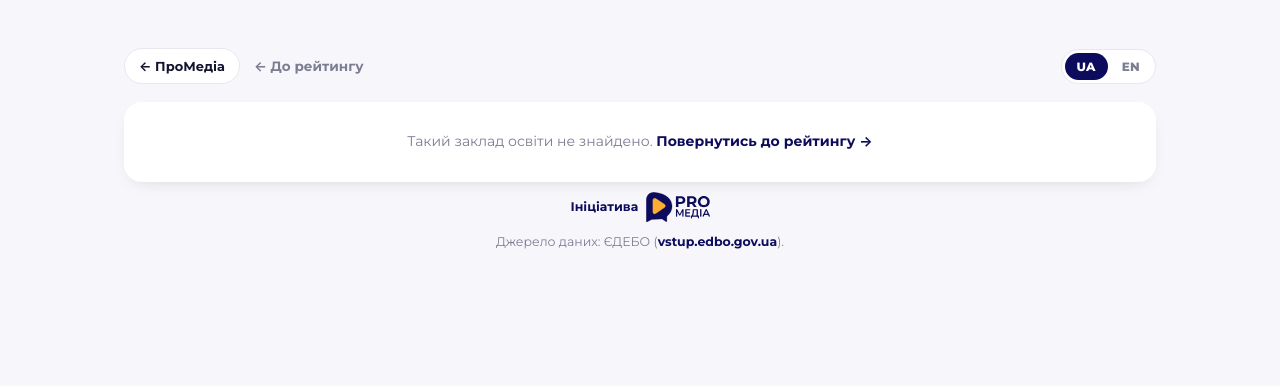
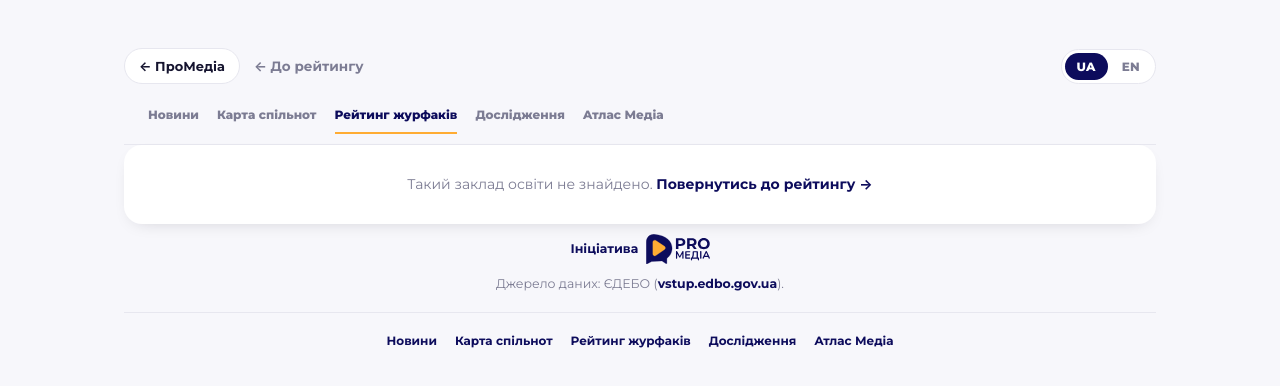
Before and after one commit to Ianitskyi/Journalism2026, a website: page university.html in a window 1280 px wide. Drawn offline with nearby package versions, Linux system fonts and the light colour scheme; a web font is replaced by a local one.

Commit message:
Unify ProMedia network navigation

```diff
--- a/css/style.css
+++ b/css/style.css
@@ -103,6 +103,55 @@ a { color: inherit; }
 .lang-btn.active { background: var(--ink); color: #fff; }
 
 .lang-btn:not(.active):hover { color: var(--ink); }
+
+/* ---------- ProMedia network navigation ---------- */
+
+.network-nav {
+  max-width: 1200px;
+  margin: 10px auto 0;
+  padding: 0 24px 10px;
+  display: flex;
+  align-items: center;
+  gap: 6px 18px;
+  border-bottom: 1px solid var(--border);
+  overflow-x: auto;
+  scrollbar-width: thin;
+}
+
+.network-link {
+  flex: 0 0 auto;
+  padding: 6px 0 9px;
+  border-bottom: 2px solid transparent;
+  color: var(--muted);
+  font-size: 12px;
+  font-weight: 800;
+  line-height: 1.2;
+  text-decoration: none;
+}
+
+.network-link:hover,
+.network-link.active { border-color: var(--accent); color: var(--ink); }
+.network-en { display: none; }
+html[lang="en"] .network-uk { display: none; }
+html[lang="en"] .network-en { display: inline; }
+
+.network-footer {
+  display: flex;
+  flex-wrap: wrap;
+  justify-content: center;
+  gap: 8px 18px;
+  margin-top: 18px;
+  padding-top: 18px;
+  border-top: 1px solid var(--border);
+}
+
+.network-footer a { color: var(--muted); font-size: 12px; font-weight: 700; text-decoration: none; }
+.network-footer a:hover { color: var(--ink); }
+
+/* Match the shared Map layout while keeping ranking controls intact. */
+.utility-bar, .hero-inner, .wrap, .site-footer, .page-nav-row, .uni-wrap { max-width: 1200px; }
+.hero { background: transparent; border-bottom: 0; padding: 36px 24px 8px; }
+.wrap { padding-top: 20px; }
 
 /* ---------- hero ---------- */
 
@@ -1045,3 +1094,9 @@ td {
   thead th:nth-child(3), td:nth-child(3) { width: 56px; }
   thead th:nth-child(4), td:nth-child(4) { width: 54px; }
 }
+
+.site-footer { max-width: 1200px; }
+@media (max-width: 640px) {
+  .network-nav { padding-inline: 16px; gap: 6px 15px; }
+  .network-footer { gap: 8px 14px; }
+}
--- a/university.html
+++ b/university.html
@@ -20,6 +20,14 @@
       <button class="lang-btn" data-lang="en" type="button">EN</button>
     </div>
   </div>
+
+  <nav class="network-nav" aria-label="Проєкти ПроМедіа">
+    <a class="network-link" href="https://news.promedia.report/"><span class="network-uk">Новини</span><span class="network-en">News</span></a>
+    <a class="network-link" href="https://communities.promedia.report/"><span class="network-uk">Карта спільнот</span><span class="network-en">Community Map</span></a>
+    <a class="network-link active" href="index.html"><span class="network-uk">Рейтинг журфаків</span><span class="network-en">Journalism Schools Ranking</span></a>
+    <a class="network-link" href="https://research.promedia.report/"><span class="network-uk">Дослідження</span><span class="network-en">Research</span></a>
+    <a class="network-link" href="https://atlas.promedia.report/"><span class="network-uk">Атлас Медіа</span><span class="network-en">Media Atlas</span></a>
+  </nav>
 
   <div id="uni-not-found" class="empty-state uni-not-found" style="display:none">
     <span data-i18n="empty.uniNotFound">Такий заклад освіти не знайдено.</span> <a href="index.html" data-i18n="empty.backToRating">Повернутись до рейтингу →</a>
@@ -136,6 +144,13 @@
       <img src="img/promedia-wordmark.svg" alt="ГО «ПроМедіа»" class="footer-logo" />
     </a>
     <span data-i18n-html="footer.dataSourceHtml">Джерело даних (після підключення): ЄДЕБО (<a href="https://vstup.edbo.gov.ua" target="_blank" rel="noopener">vstup.edbo.gov.ua</a>).</span>
+    <nav class="network-footer" aria-label="Проєкти ПроМедіа">
+      <a href="https://news.promedia.report/"><span class="network-uk">Новини</span><span class="network-en">News</span></a>
+      <a href="https://communities.promedia.report/"><span class="network-uk">Карта спільнот</span><span class="network-en">Community Map</span></a>
+      <a href="index.html"><span class="network-uk">Рейтинг журфаків</span><span class="network-en">Journalism Schools Ranking</span></a>
+      <a href="https://research.promedia.report/"><span class="network-uk">Дослідження</span><span class="network-en">Research</span></a>
+      <a href="https://atlas.promedia.report/"><span class="network-uk">Атлас Медіа</span><span class="network-en">Media Atlas</span></a>
+    </nav>
   </footer>
 
 </main>
```
Also changed, not shown: index.html (+15 -0 lines).
